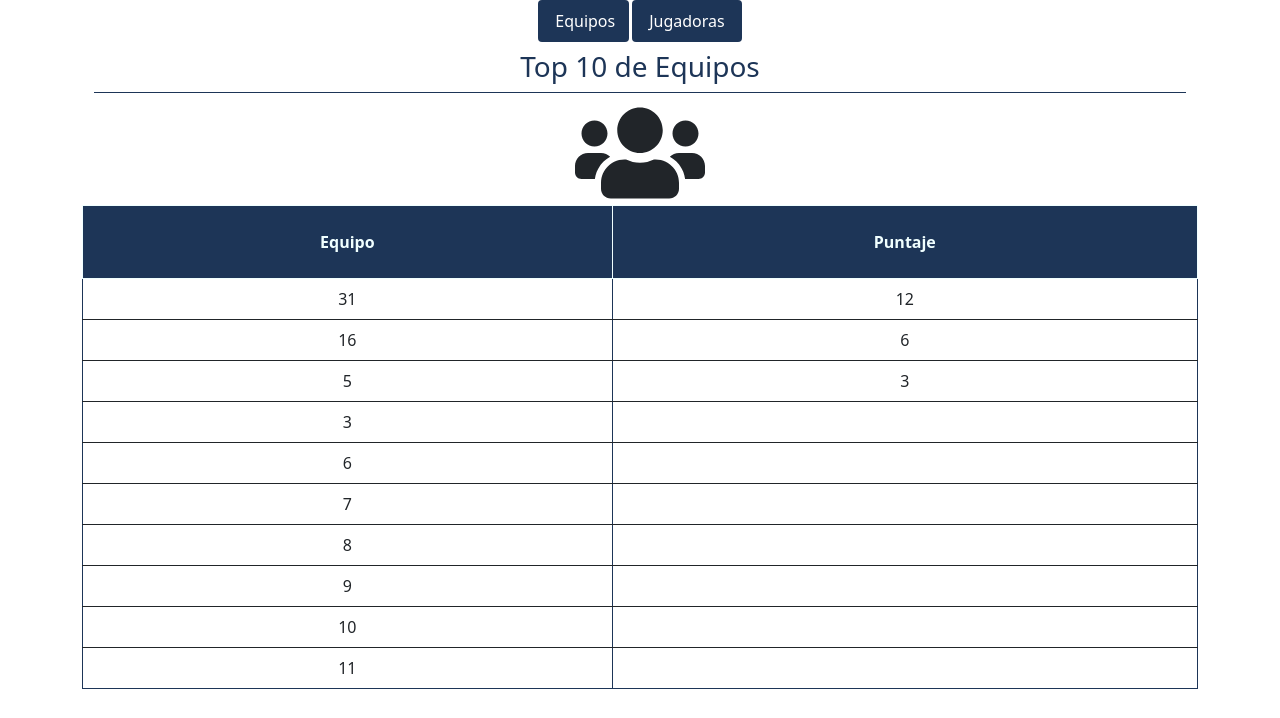
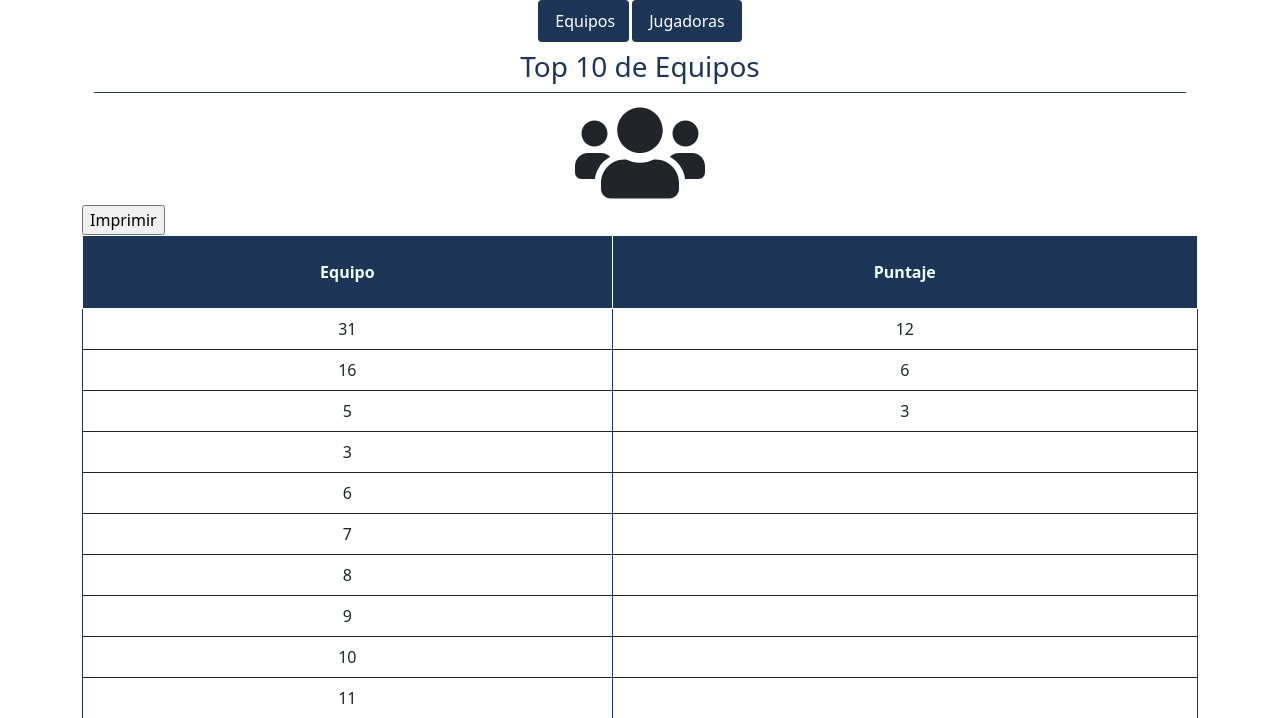
Before and after one commit to manueld1az/AplicacionWebTorneoVolleyball, a PHP site: page /torneo/estadisticas/estadisticaEquipo.php in a window 1280 px wide. Shown: the part 88-806 px from the top of the page. Before the commit the page ends 777 px from the top, so only its background shows below. Run offline with PHP 8.4, Linux system fonts and the light colour scheme; data comes from the database, SQL or seed files in the repository.

Commit message:
Se agrego la funcion imprimir mediante un boton con una funcion javascript

```diff
--- a/nuevoTorneo/listados/cuerpoTecnico/listaCuerpoTecnico.php
+++ b/nuevoTorneo/listados/cuerpoTecnico/listaCuerpoTecnico.php
@@ -48,6 +48,7 @@
         <h3 class="tittleMain">Lista de Cuerpo Técnico</h3>
       </div>
       <center><i class="fas fa-users avatar"></i><br /></center>
+      <input type="button" name="imprimir" value="Imprimir" onclick="window.print();">
       <div class="table-responsive">
         <table class="table table-hover">
           <thead>
--- a/nuevoTorneo/listados/equipos/listaEquipos.php
+++ b/nuevoTorneo/listados/equipos/listaEquipos.php
@@ -48,6 +48,7 @@
         <h3 class="tittleMain">Lista de Equipos</h3>
       </div>
       <center><i class="fas fa-users avatar"></i><br /></center>
+      <input type="button" name="imprimir" value="Imprimir" onclick="window.print();">
       <div class="table-responsive">
         <table class="table table-hover">
           <thead>
--- a/nuevoTorneo/listados/jueces/listaJueces.php
+++ b/nuevoTorneo/listados/jueces/listaJueces.php
@@ -48,6 +48,7 @@
         <h3 class="tittleMain">Lista de Jueces</h3>
       </div>
       <center><i class="fas fa-users avatar"></i><br /></center>
+      <input type="button" name="imprimir" value="Imprimir" onclick="window.print();">
       <div class="table-responsive">
         <table class="table">
           <thead>
--- a/nuevoTorneo/listados/jugadoras/listaJugadoras.php
+++ b/nuevoTorneo/listados/jugadoras/listaJugadoras.php
@@ -47,6 +47,7 @@
         <h3 class="tittleMain">Lista de Jugadoras</h3>
       </div>
       <center><i class="fas fa-users avatar"></i><br /></center>
+      <input type="button" name="imprimir" value="Imprimir" onclick="window.print();">
       <div class="table-responsive">
         <table class="table table-hover">
           <thead>
--- a/torneo/estadisticas/estadisticaEquipo.php
+++ b/torneo/estadisticas/estadisticaEquipo.php
@@ -51,6 +51,7 @@
                 </center>
             </div>
             <center><i class="fas fa-users avatar"></i><br /></center>
+            <input type="button" name="imprimir" value="Imprimir" onclick="window.print();">
             <div class="table-responsive">
                 <table class="table table-hover">
                     <thead>
@@ -108,6 +109,7 @@
                 </center>
             </div>
             <center><i class="fas fa-users avatar"></i><br /></center>
+            <input type="button" name="imprimir" value="Imprimir" onclick="window.print();">
             <div class="table-responsive">
                 <table class="table table-hover">
                     <thead>
--- a/torneo/ronda1/encuentros/encuentro/listarEncuentros.php
+++ b/torneo/ronda1/encuentros/encuentro/listarEncuentros.php
@@ -32,6 +32,7 @@
             <h3 class="tittleMain">Lista de Encuentros</h3>
         </div>
         <center><i class="fas fa-users avatar"></i><br /></center>
+        <input type="button" name="imprimir" value="Imprimir" onclick="window.print();">
         <div class="table-responsive">
             <table class="table table-hover">
                 <thead>
--- a/torneo/ronda1/encuentros/set/listarSet.php
+++ b/torneo/ronda1/encuentros/set/listarSet.php
@@ -40,6 +40,7 @@
                 <h3 class="tittleMain">Lista de Set</h3>
             </div>
             <center><i class="fas fa-users avatar"></i><br /></center>
+            <input type="button" name="imprimir" value="Imprimir" onclick="window.print();">
             <div class="table-responsive">
                 <table class="table table-hover">
                     <thead>
--- a/torneo/ronda1/encuentrosRonda1.php
+++ b/torneo/ronda1/encuentrosRonda1.php
@@ -34,6 +34,7 @@
         <div class="container">
             <h3 class="tittleMain">Encuentros Fase de Grupos</h3>
         </div>
+        <input type="button" name="imprimir" value="Imprimir" onclick="window.print();">
         <?php include("../../conexion/conexionServer.php"); ?>
         <div class="row">
             <?php
--- a/torneo/ronda1/esquemaRonda1.php
+++ b/torneo/ronda1/esquemaRonda1.php
@@ -34,6 +34,7 @@
     <div class="container">
       <h3 class="tittleMain">Fase de Grupos</h3>
     </div>
+    <input type="button" name="imprimir" value="Imprimir" onclick="window.print();">
     <?php include("../../conexion/conexionServer.php"); ?>
     <div class="row">
 
--- a/torneo/ronda2/encuentrosRonda2.php
+++ b/torneo/ronda2/encuentrosRonda2.php
@@ -37,7 +37,7 @@
         <div class="container">
             <h3 class="tittleMain">Encuentros Octavos de Final</h3>
         </div>
-
+        <input type="button" name="imprimir" value="Imprimir" onclick="window.print();">
         <!-- SE ORGANIZAN LOS ENCUENTROS DE LOS OCTAVOS DE FINAL -->
         <?php
             include("../../conexion/conexionServer.php");
--- a/torneo/ronda2/esquemaRonda2.php
+++ b/torneo/ronda2/esquemaRonda2.php
@@ -34,6 +34,7 @@
     <div class="container">
       <h3 class="tittleMain">Octavos de Final</h3>
     </div>
+    <input type="button" name="imprimir" value="Imprimir" onclick="window.print();">
     <?php include("../../conexion/conexionServer.php"); ?>
     <div class="row">
       <?php
--- a/torneo/ronda3/encuentrosRonda3.php
+++ b/torneo/ronda3/encuentrosRonda3.php
@@ -37,7 +37,7 @@
         <div class="container">
             <h3 class="tittleMain">Encuentros Cuartos de Final</h3>
         </div>
-
+        <input type="button" name="imprimir" value="Imprimir" onclick="window.print();">
         <!-- SE ORGANIZAN LOS ENCUENTROS DE LOS Cuartos de Final -->
         <?php
             include("../../conexion/conexionServer.php");
--- a/torneo/ronda3/esquemaRonda3.php
+++ b/torneo/ronda3/esquemaRonda3.php
@@ -34,6 +34,7 @@
     <div class="container">
       <h3 class="tittleMain">Cuartos de Final</h3>
     </div>
+    <input type="button" name="imprimir" value="Imprimir" onclick="window.print();">
     <?php include("../../conexion/conexionServer.php"); ?>
     <div class="row">
       <?php
--- a/torneo/ronda4/encuentrosRonda4.php
+++ b/torneo/ronda4/encuentrosRonda4.php
@@ -37,7 +37,7 @@
         <div class="container">
             <h3 class="tittleMain">Encuentros Semifinales</h3>
         </div>
-
+        <input type="button" name="imprimir" value="Imprimir" onclick="window.print();">
         <!-- SE ORGANIZAN LOS ENCUENTROS DE LOS Cuartos de Final -->
         <?php
             include("../../conexion/conexionServer.php");
--- a/torneo/ronda4/esquemaRonda4.php
+++ b/torneo/ronda4/esquemaRonda4.php
@@ -34,6 +34,7 @@
     <div class="container">
       <h3 class="tittleMain">Semifinales</h3>
     </div>
+    <input type="button" name="imprimir" value="Imprimir" onclick="window.print();">
     <?php include("../../conexion/conexionServer.php"); ?>
     <div class="row">
       <?php
--- a/torneo/ronda5/encuentrosRonda5.php
+++ b/torneo/ronda5/encuentrosRonda5.php
@@ -37,7 +37,7 @@
         <div class="container">
             <h3 class="tittleMain">Encuentros Finales</h3>
         </div>
-
+        <input type="button" name="imprimir" value="Imprimir" onclick="window.print();">
         <!-- SE ORGANIZAN LOS ENCUENTROS DE LOS Cuartos de Final -->
         <?php
             include("../../conexion/conexionServer.php");
--- a/torneo/ronda5/esquemaRonda5.php
+++ b/torneo/ronda5/esquemaRonda5.php
@@ -34,6 +34,7 @@
     <div class="container">
       <h3 class="tittleMain">Finales</h3>
     </div>
+    <input type="button" name="imprimir" value="Imprimir" onclick="window.print();">
     <?php include("../../conexion/conexionServer.php"); ?>
     <div class="row">
       <?php
```
